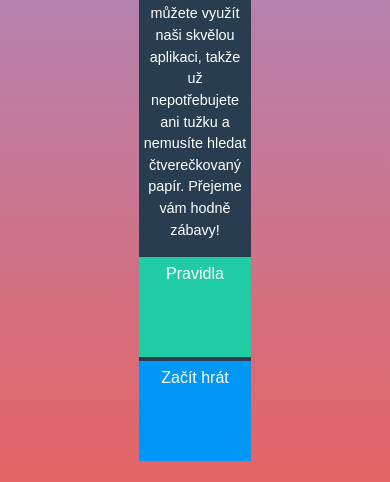
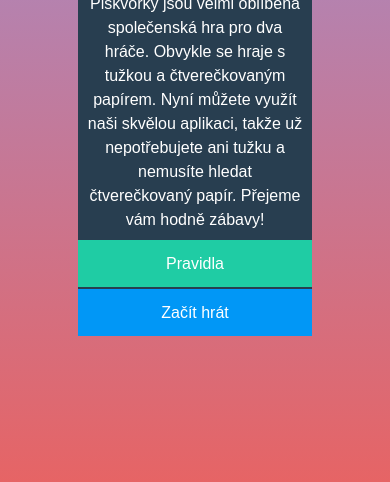
Before and after one commit to DenisaPolesna/piskvorky, a plain HTML site: page index.html in a window 390 px wide. Shown: the part 362-844 px from the top of the page. Drawn offline with Linux system fonts and the light colour scheme.

Commit message:
CSS styles updated
Intro card should be responsive on all devices.

```diff
--- a/style.css
+++ b/style.css
@@ -17,13 +17,14 @@ body {
   display: flex;
   flex-direction: column;
   align-items: center;
-  height: 95%;
-  width: calc(100% / 3.5);
+  justify-content: center;
+  width: 60vmin;
   background-color: #283e50;
   border-radius: 7px 7px 0 0;
 }
 
 .intro-card__img {
+  flex: 1;
   width: 100%;
   border-radius: 7px 7px 0 0;
 }
@@ -33,33 +34,40 @@ body {
   font-size: 2.5rem;
   font-style: normal;
   font-weight: 400;
-  padding: 1rem;
+  padding: 0.5rem;
 }
 
 .intro-card__info {
+  display: flex;
+  flex-shrink: 1;
+  flex-grow: 1;
+  justify-content: center;
+  align-items: center;
   font-family: Arial, Helvetica, sans-serif;
-  font-size: 0.9rem;
+  font-size: 1rem;
+  text-align: center;
   line-height: 1.5;
-  text-align: center;
-  padding: 0 1rem 1rem 1rem;
+  padding: 0 0.5rem 0.5rem 0.5rem;
 }
 
 .intro-card__btns {
   display: flex;
   flex-direction: column;
   justify-content: space-between;
-  height: 100%;
+  height: 6rem;
   width: 100%;
   font-family: Arial, sans-serif;
 }
 
 .intro-card__btn {
+  display: flex;
+  justify-content: center;
+  align-items: center;
   /* Half of parent space for a button plus space between them. */
   height: calc((100% / 2) - 1%);
   width: 100%;
   padding: 0.5rem 0 0.5rem 0;
   color: #ffffff;
-  text-align: center;
   text-decoration: none;
 }
 
```
